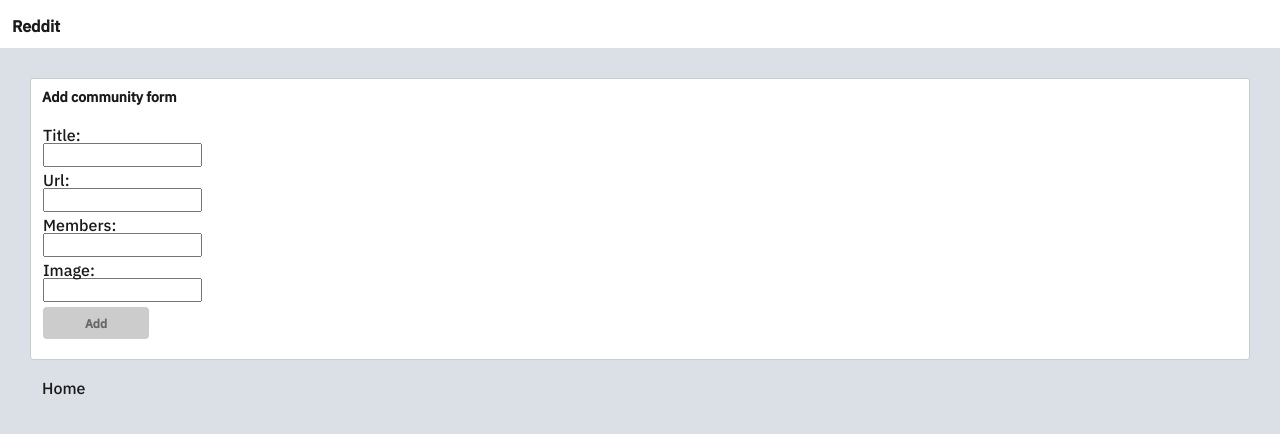
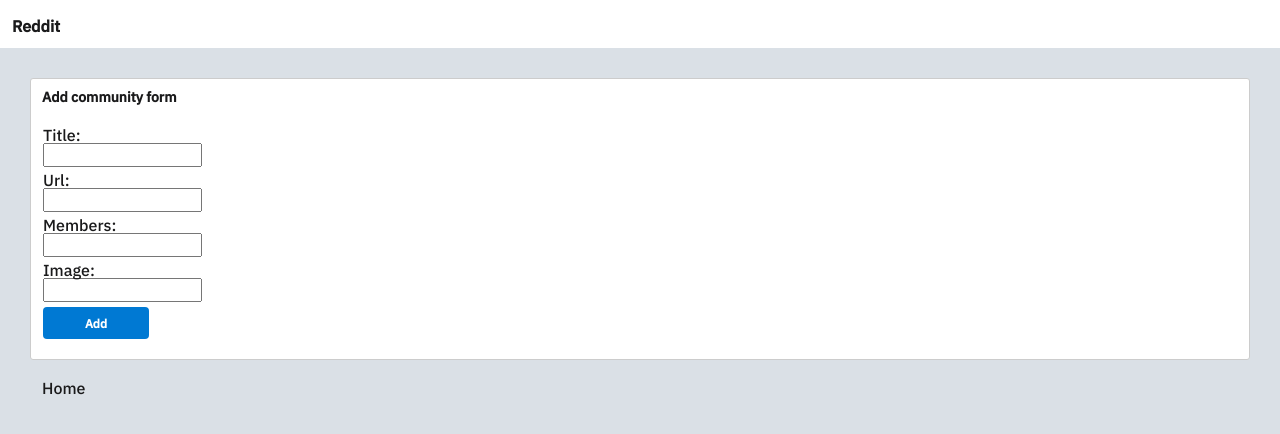
Before and after one commit to evdokiab/reddit, a Next.js app: page /addCommunity in a window 1280 px wide. Shown: the top 434 px of the page. Built offline with nearby package versions, Linux system fonts and the light colour scheme.

Commit message:
Validation on form to addCommunity page added.

```diff
--- a/pages/addCommunity.tsx
+++ b/pages/addCommunity.tsx
@@ -7,7 +7,11 @@
 import { Toast } from '../components/toast/Toast';
 import request from '../modules/request';
 import { Form, Input, Label } from '../styles/AddCommunity.styles';
-import { AppWrapper, Content } from '../styles/AddCommunity.styles';
+import {
+  AppWrapper,
+  Content,
+  ValidationError
+} from '../styles/AddCommunity.styles';
 
 const AddCommunity = (): JSX.Element => {
   const [title, setTitle] = useState('');
@@ -16,12 +20,12 @@
   const [image, setImage] = useState('');
   const [toastMessage, setToastMessage] = useState('');
   const [toastType, setToastType] = useState('failed');
-
-  const isEnabled =
-    title.length > 0 &&
-    url.length > 0 &&
-    members.length > 0 &&
-    image.length > 0;
+  const [disabled, setDisabled] = useState(false);
+  const [errorMessage, setErrorMessage] = useState('');
+  const [errorTitle, setErrorTitle] = useState('');
+  const [errorUrl, setErrorUrl] = useState('');
+  const [errorMembers, setErrorMembers] = useState('');
+  const [errorImage, setErrorImage] = useState('');
 
   const submitForm = async () => {
     const query = `
@@ -60,6 +64,55 @@
       setToastMessage('');
     }, 10000);
   };
+  const validateForm = () => {
+    // validate Title  field
+    if (!title && setToastMessage) {
+      setErrorTitle('The title is required');
+      setErrorMessage('An error exist try again!');
+      setDisabled(true);
+    } else {
+      setErrorTitle('');
+      setDisabled(false);
+    }
+
+    // validate Url field
+    if (!url) {
+      setErrorUrl('The url is required');
+      setErrorMessage('An error exist try again!');
+      setDisabled(true);
+    } else if (url.indexOf('http') !== 0) {
+      setErrorUrl('The url should starting with http');
+      setErrorMessage('An error exist try again!');
+      setDisabled(true);
+    } else {
+      setErrorUrl('');
+      setDisabled(false);
+    }
+
+    // validate members field
+    if (!members) {
+      setErrorMembers('The number of members is required');
+      setErrorMessage('An error exist try again!');
+      setDisabled(true);
+    } else {
+      setErrorMembers('');
+      setDisabled(false);
+    }
+
+    // validate image field
+    if (!image) {
+      setErrorImage('The image is required');
+      setErrorMessage('An error exist try again!');
+      setDisabled(true);
+    } else if (image.indexOf('http') !== 0) {
+      setErrorImage('The url should starting with http');
+      setErrorMessage('An error exist try again!');
+      setDisabled(true);
+    } else {
+      setErrorImage('');
+      setDisabled(false);
+    }
+  };
 
   return (
     <AppWrapper>
@@ -67,7 +120,7 @@
 
       <Content>
         <Card title="Add community form">
-          <Form id="form">
+          <Form id="form" onBlur={validateForm}>
             <Label>
               Title:
               <Input
@@ -76,6 +129,7 @@
                 value={title}
                 onChange={(event) => setTitle(event.target.value)}
               />
+              <ValidationError> {errorTitle} </ValidationError>
             </Label>
             <Label>
               Url:
@@ -85,6 +139,7 @@
                 value={url}
                 onChange={(event) => setUrl(event.target.value)}
               />
+              <ValidationError> {errorUrl} </ValidationError>
             </Label>
             <Label>
               Members:
@@ -94,6 +149,7 @@
                 value={members}
                 onChange={(event) => setMembers(event.target.value)}
               />
+              <ValidationError> {errorMembers} </ValidationError>
             </Label>
             <Label>
               Image:
@@ -103,8 +159,12 @@
                 value={image}
                 onChange={(event) => setImage(event.target.value)}
               />
+              <ValidationError> {errorImage} </ValidationError>
             </Label>
-            <Button text="Add" action={submitForm} disabled={!isEnabled} />
+            <Button text="Add" action={submitForm} disabled={disabled} />
+            {(errorTitle || errorUrl || errorMembers || errorImage) && (
+              <ValidationError>{errorMessage}</ValidationError>
+            )}
           </Form>
         </Card>
         <Navigation href="/">Home</Navigation>
--- a/styles/AddCommunity.styles.ts
+++ b/styles/AddCommunity.styles.ts
@@ -17,3 +17,8 @@
 export const Content = styled.div`
   margin: 30px;
 `;
+
+export const ValidationError = styled.div`
+  color: red;
+  font-size: 12px;
+`;
```
